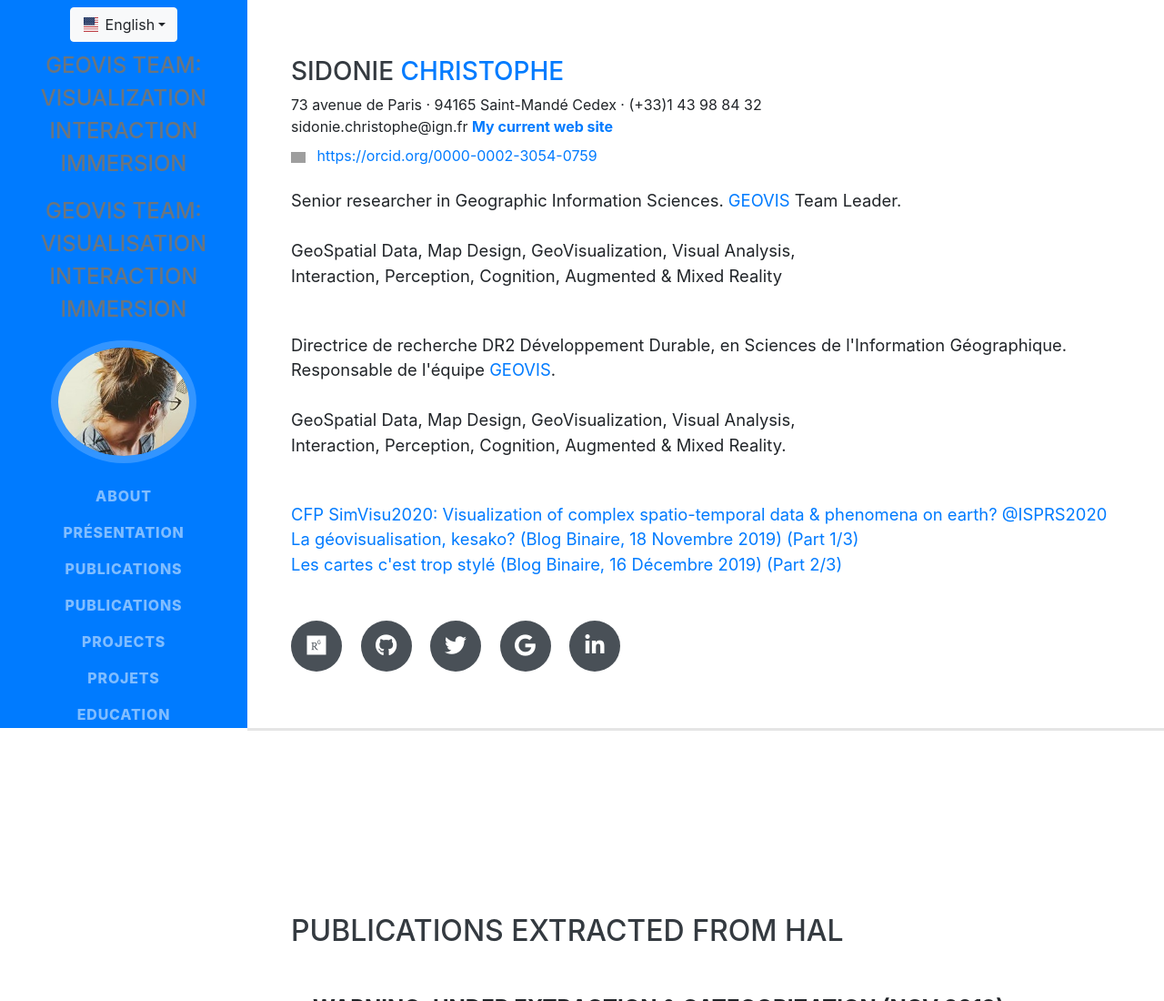
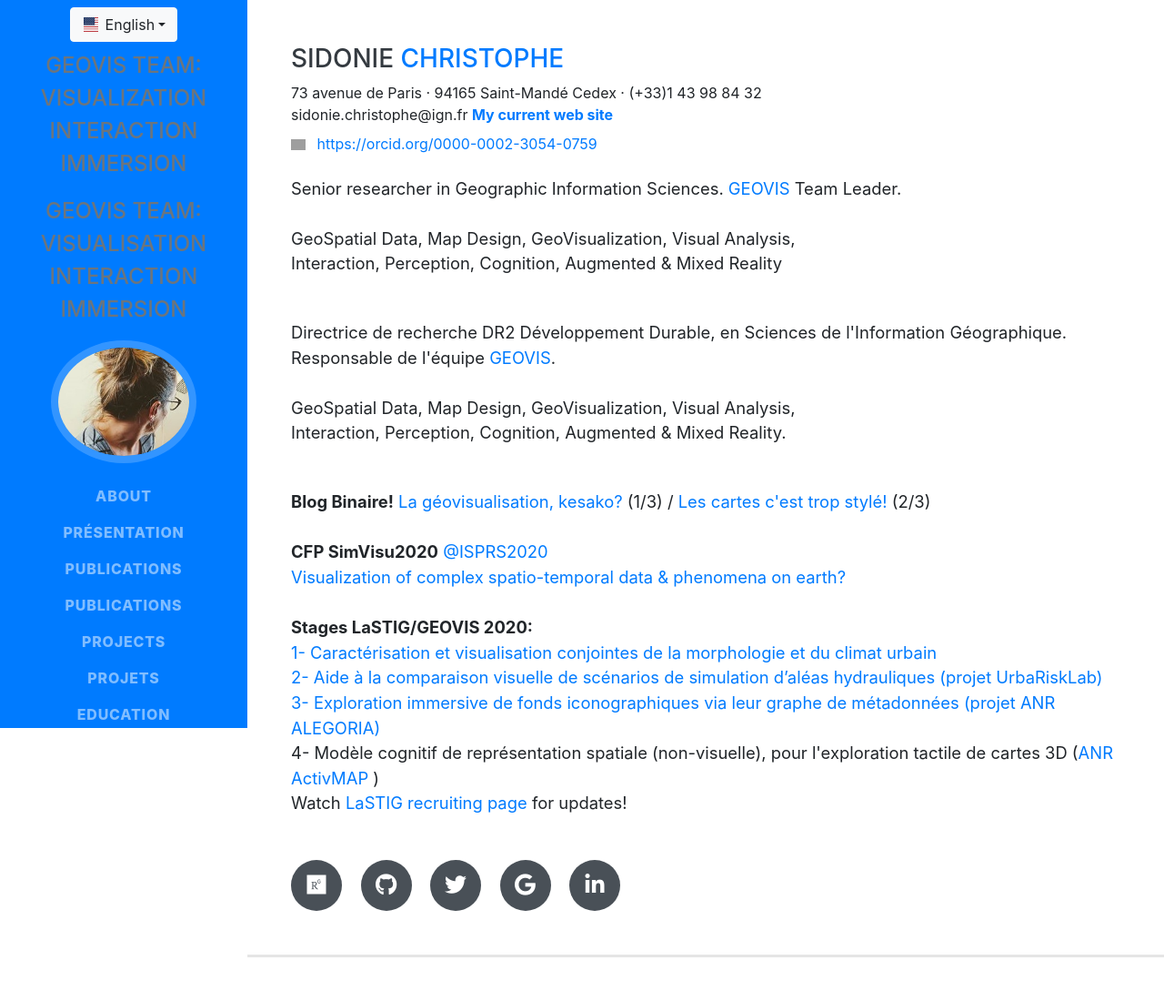
Before and after one commit to umrlastig/sidonie-christophe, a website with bundled scripts: page index.html in a window 1280 px wide. Shown: the top 1100 px of the page at 91% size. Built offline with nearby package versions, Linux system fonts and the light colour scheme; no server answers; grey boxes are pictures that could not be loaded; files whose address does not match are found by name; a web font is replaced by a local one.

Commit message:
upade stages 2020/blog Binaire

```diff
--- a/index.html
+++ b/index.html
@@ -112,11 +112,22 @@
         <br>GeoSpatial Data, Map Design, GeoVisualization, Visual Analysis, <br> Interaction, Perception, Cognition, Augmented & Mixed Reality.</p>
         <!--<p class="lead mb-5 lang-fr">Membre de l'équipe <a href="">GEOVIS</a></p>-->
       <!--  <div itemscope itemtype="https://schema.org/Person">-->
-      <p class="lead mb-5">
-<a href="https://github.com/umrlastig/schristophe_homepage/raw/gh-pages/CFP_ThematicSession_SimVisu2020.pdf"> CFP SimVisu2020: Visualization of complex spatio-temporal data & phenomena on earth? </a><a href="http://www.isprs2020-nice.com/">@ISPRS2020</a><br>
-        <a href="https://www.lemonde.fr/blog/binaire/2019/11/18/la-geovisualisation-kezako/"> La géovisualisation, kesako? (Blog Binaire, 18 Novembre 2019) (Part 1/3)</a><br>
-        <a href="https://www.lemonde.fr/blog/binaire/2019/12/16/les-cartes-cest-trop-style/"> Les cartes c'est trop stylé (Blog Binaire, 16 Décembre 2019) (Part 2/3)</a>
-      </p>
+      <p class="lead mb-5"> <b>Blog Binaire!</b>
+        <a href="https://www.lemonde.fr/blog/binaire/2019/11/18/la-geovisualisation-kezako/"> La géovisualisation, kesako? </a> (1/3) / <a href="https://www.lemonde.fr/blog/binaire/2019/12/16/les-cartes-cest-trop-style/"> Les cartes c'est trop stylé!</a> (2/3)
+  <br><br>
+    <!--  <p class="lead mb-5"> -->
+        <b>CFP SimVisu2020</b> <a href="http://www.isprs2020-nice.com/">@ISPRS2020</a><br>
+        <a href="https://umrlastig.github.io/schristophe_homepage/CFP_ThematicSession_SimVisu2020.pdf">Visualization of complex spatio-temporal data & phenomena on earth? </a>
+    <br> <br>
+    <!--  <p class="lead mb-5"> -->
+        <b>Stages LaSTIG/GEOVIS 2020:</b><br>
+        <a href="https://umrlastig.github.io/paul-chapron/Stage_LASTIG_UrbanClimate_2020.pdf">1- Caractérisation et visualisation conjointes de la morphologie et du climat urbain</a><br>
+        <a href="https://umrlastig.github.io/schristophe_homepage/URL_LASTIG_PICS_2020.pdf">2- Aide à la comparaison visuelle de scénarios de simulation d’aléas hydrauliques (projet UrbaRiskLab)</a><br>
+        <a href="https://umrlastig.github.io/schristophe_homepage/Stage_ALEGORIA_Visu_Graph2020.pdf">3- Exploration immersive de fonds iconographiques via leur graphe de métadonnées (projet ANR ALEGORIA)</a><br>
+        4- Modèle cognitif de représentation spatiale (non-visuelle), pour l'exploration tactile de cartes 3D (<a href="https://activmap.limos.fr/">ANR ActivMAP</a> )<br>
+        Watch <a href="https://umrlastig.github.io/#recruiting"> LaSTIG recruiting page</a> for updates!
+    </p>
+
         <!--</div>-->
         <div class="social-icons">
           <a href="https://www.researchgate.net/profile/Sidonie_Christophe">
```
